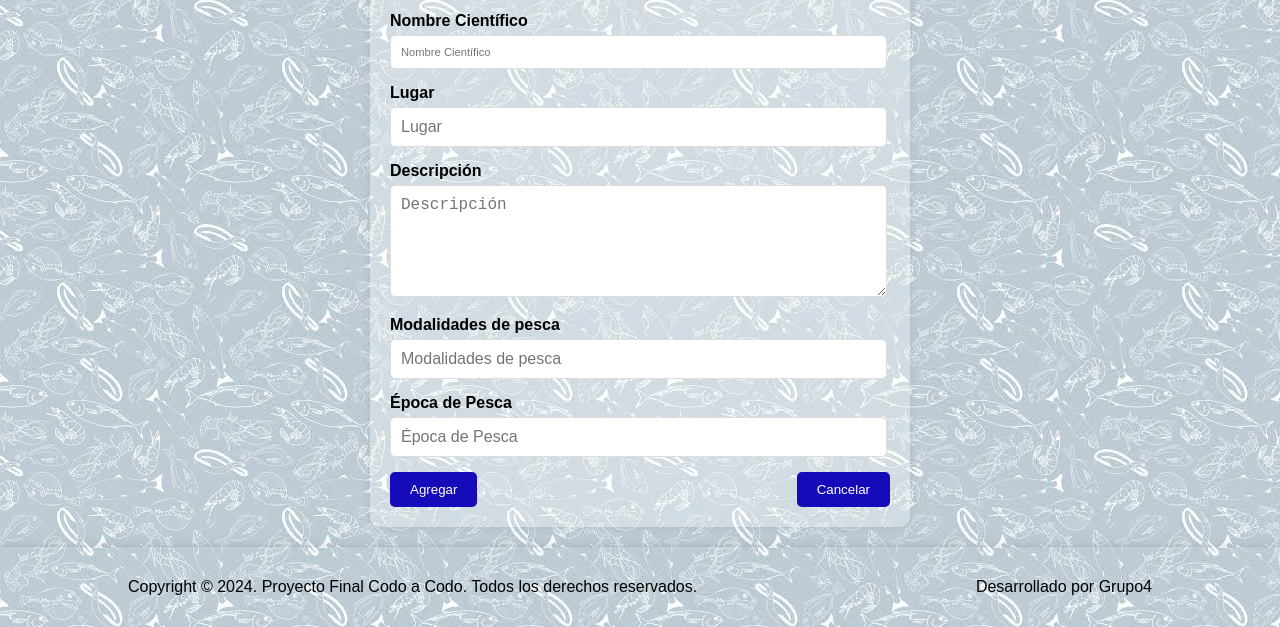
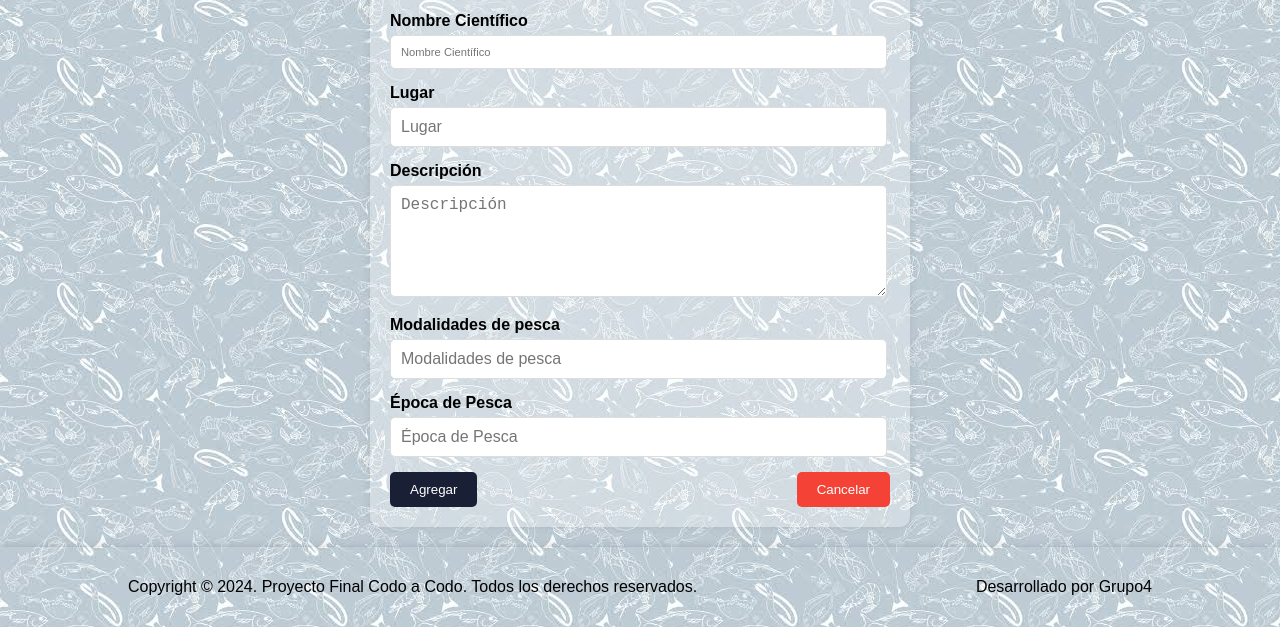
Before and after one commit to alegaon/grupo4_proyecto_final, a plain HTML site: page frontend/pages/agregar_nueva_especie.html in a window 1280 px wide. Shown: the part 299-926 px from the top of the page. Drawn offline with Linux system fonts and the light colour scheme.

Commit message:
se cambio colores-btn

```diff
--- a/frontend/css/agregar_nueva_especie.css
+++ b/frontend/css/agregar_nueva_especie.css
@@ -37,11 +37,13 @@ form {
     padding: 10px 20px;
     border: none;
     border-radius: 5px;
-    background-color: #160bb8;
+    background-color: rgba(25,31,52,1.0);
     color: white;
     cursor: pointer;
     text-decoration: none;
     text-align: center;
+
+
 }
 
 .action_btn .btn a {
@@ -50,5 +52,10 @@ form {
 }
 
 .action_btn .btn:hover {
-    background-color: #45a049;
+    opacity: .7;
 }
+
+#cancelar-btn{
+    background-color: #f44336;
+
+}
--- a/frontend/css/index.css
+++ b/frontend/css/index.css
@@ -110,6 +110,9 @@ section.menu_basico h3 {
 .row_button#del_button {
     background-color: #f44336;
 }
+#update_button{
+    background-color: #f44336;
+}
 
 .row_button:hover {
     opacity: 0.8;
--- a/frontend/js/agregar_datos.js
+++ b/frontend/js/agregar_datos.js
@@ -8,6 +8,7 @@ let consulta_id = new URLSearchParams(window.location.search);
 const mi_id_especie = consulta_id.get('id');
 
 function agregar_nueva_especie() {
+
     document.getElementById('speciesForm').addEventListener('submit', function(event) {
         event.preventDefault();
 
@@ -65,6 +66,9 @@ function carga_valores_en_form(value) {
 function agregra_o_actualizar() {
     // si la URL viene con id entonces actualizar
     if(mi_id_especie !== null) {
+        //cambiamos a que el boton ahora diga "EDITAR"
+        submitButton.innerHTML = "Editar"
+
         document.querySelector("#form-titulo").innerHTML = "Editar Especie";
         carga_valores_en_form(true);
 
--- a/frontend/pages/agregar_nueva_especie.html
+++ b/frontend/pages/agregar_nueva_especie.html
@@ -51,7 +51,7 @@
 
                 <div class="action_btn">
                     <button type="submit" class="btn" id="agregar">Agregar</button>
-                    <button type="button" class="btn"><a href="../index.html">Cancelar</a></button>
+                    <button type="button" class="btn" id="cancelar-btn"><a href="../index.html">Cancelar</a></button>
                 </div>
             </form>
         </div>
```
